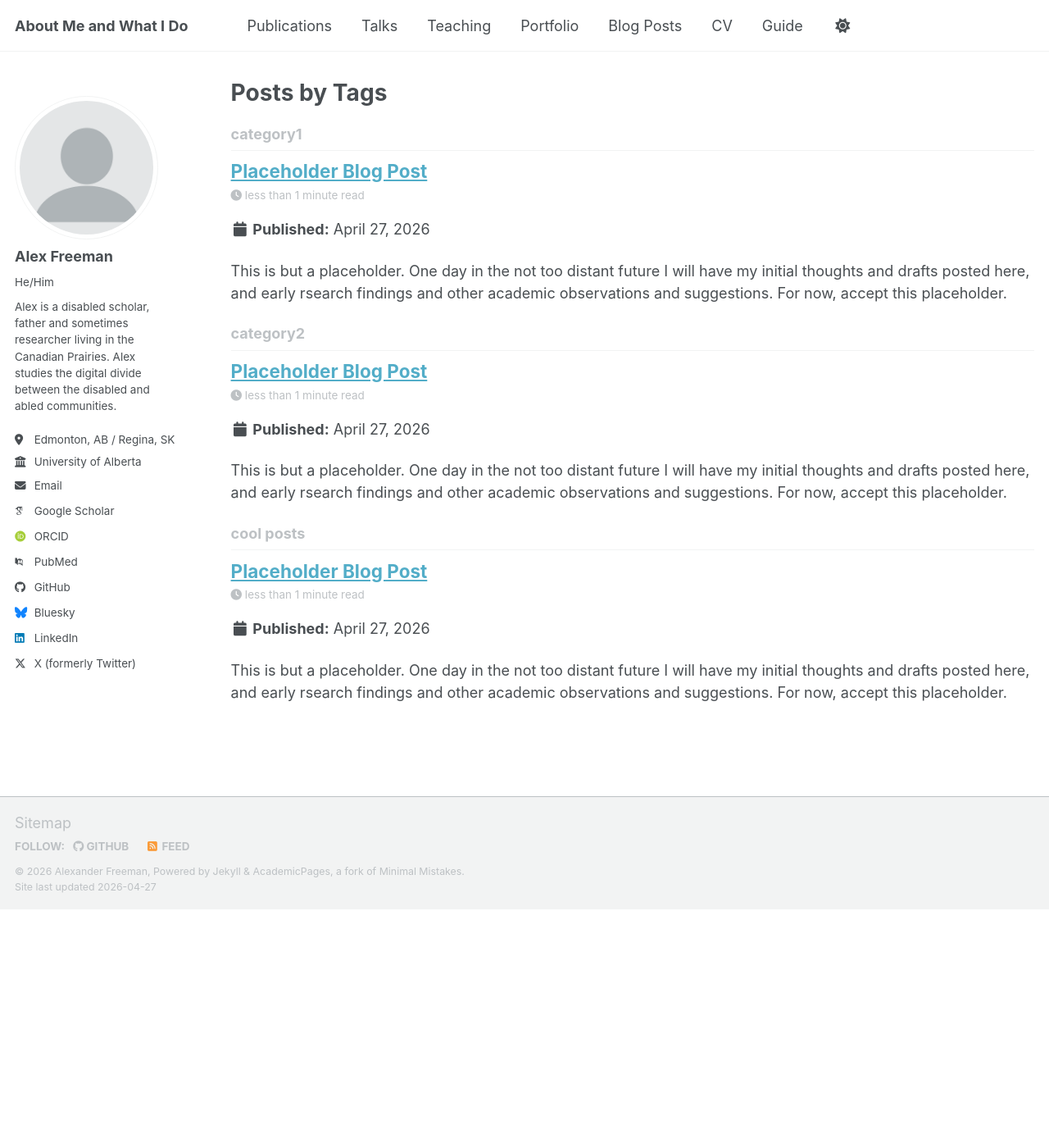
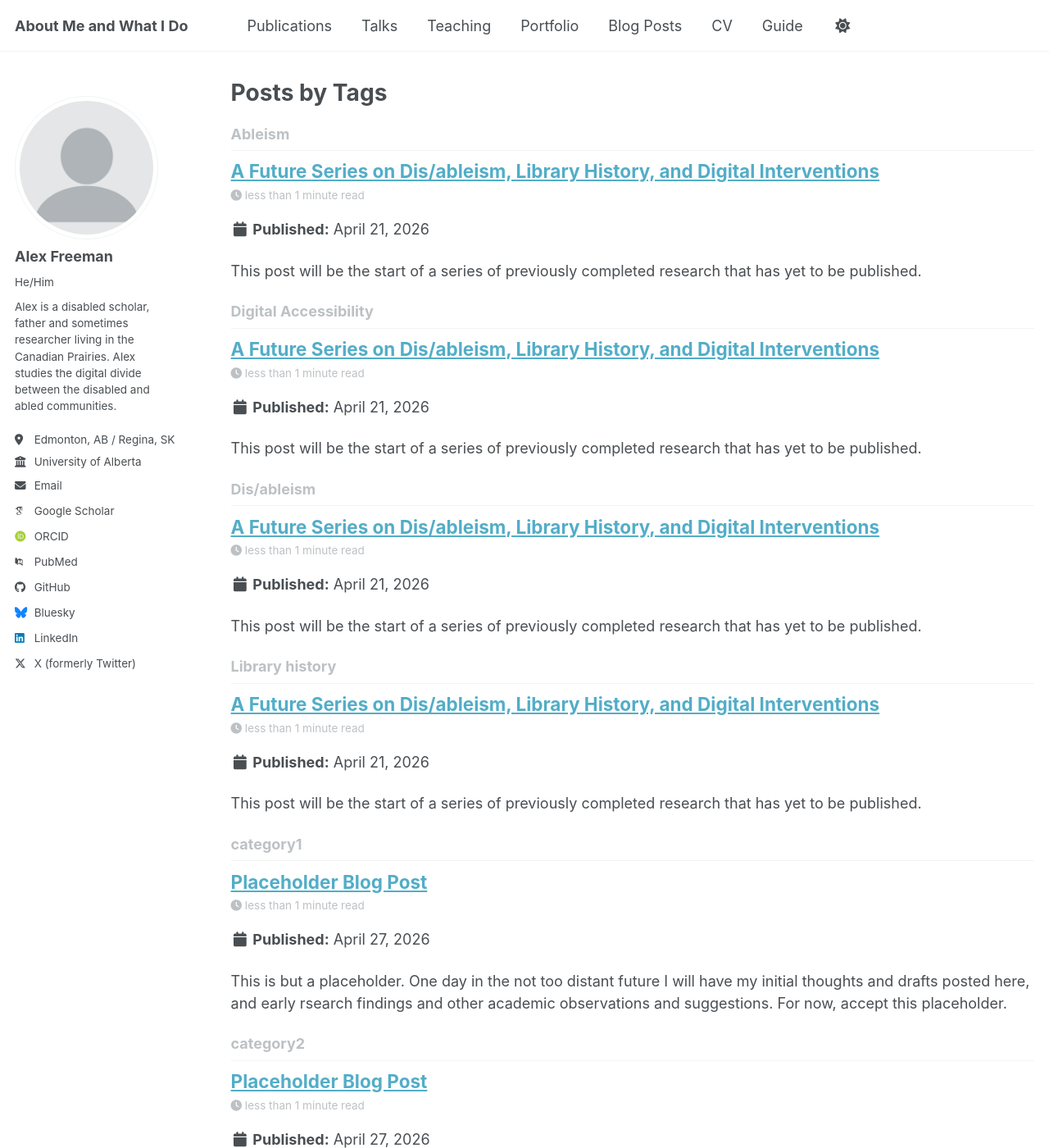
Before and after one commit to Rakk510/Me-Version-2, a Jekyll site: the page built from _pages/tag-archive.html, in a window 1280 px wide and 1400 px high. Shown: the whole window at 82% size. Built offline with Jekyll 4.4.1, drawn with Linux system fonts in a browser that asks for light colours; some web fonts are replaced; a script bundle is joined from its source files by our own code; library files that are not in the unit come from our copies; a file with an impossible date is left out.

Commit message:
Update 2199-01-01-future-post.md

```diff
--- a/_posts/2199-01-01-future-post.md
+++ b/_posts/2199-01-01-future-post.md
@@ -1,6 +1,6 @@
 ---
 title: 'A Future Series on Dis/ableism, Library History, and Digital Interventions'
-date:
+date: 2026-04-21
 permalink: /posts/2012/08/blog-post-4/
 tags:
   - Ableism
```
